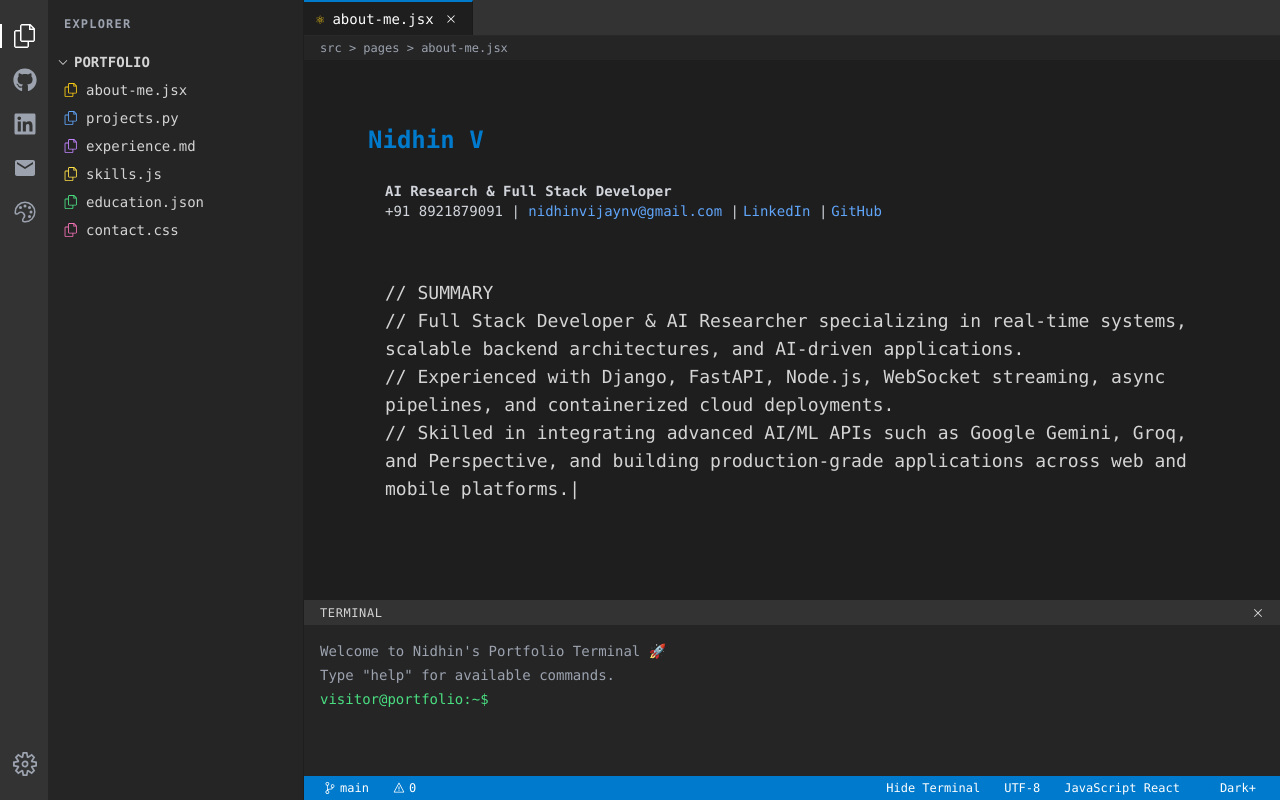
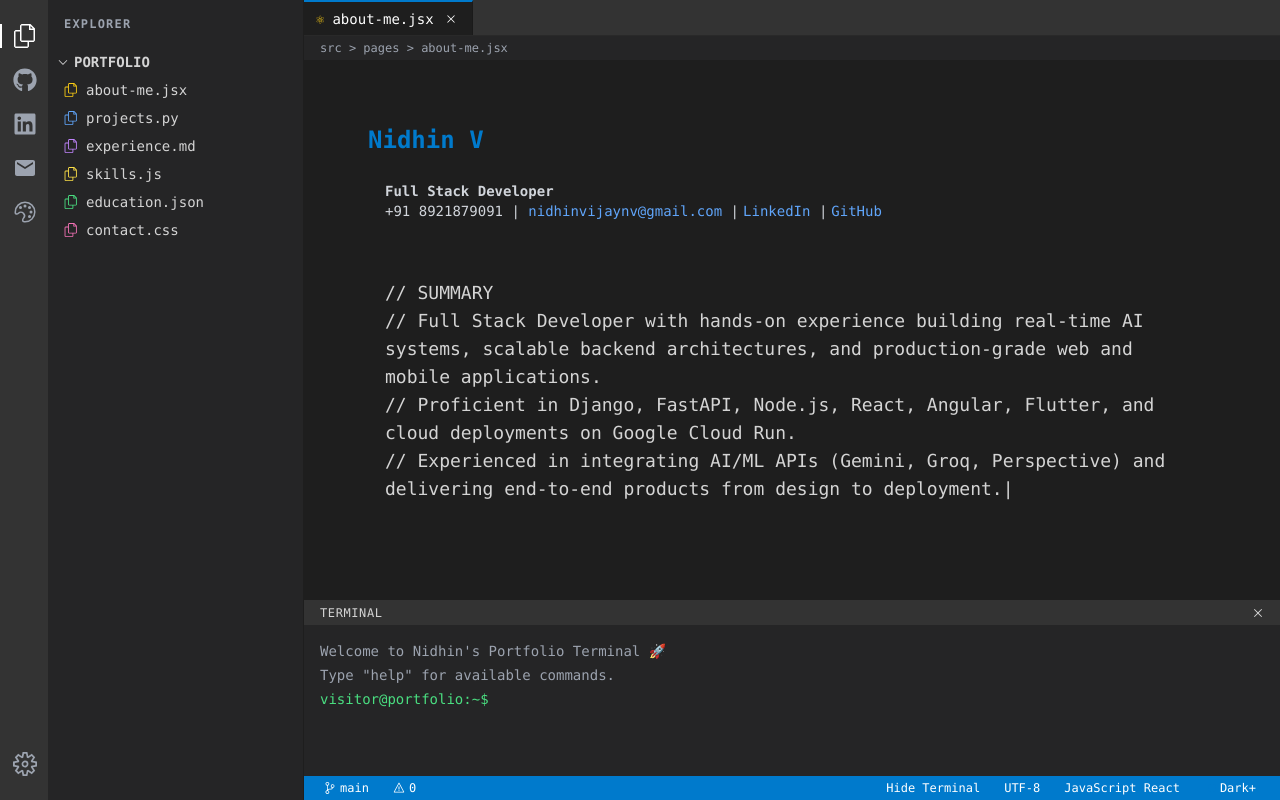
Before and after one commit to nidhinvijay/portfolio, a React (Vite) app: page / in a window 1280 px wide. Built offline with nearby package versions, Linux system fonts and the light colour scheme.

Commit message:
about fix

```diff
--- a/src/pages/About.jsx
+++ b/src/pages/About.jsx
@@ -21,7 +21,7 @@ const About = () => {
           className="mb-6 text-sm text-gray-300 p-4 rounded hover:bg-vscode-sidebar border border-transparent hover:border-blue-400 transition-all duration-300"
           whileHover={{ scale: 1.01, boxShadow: "0px 0px 8px rgba(59, 130, 246, 0.3)" }}
         >
-          <strong>AI Research & Full Stack Developer</strong><br />
+          <strong>Full Stack Developer</strong><br />
           +91 8921879091 | <a href="mailto:nidhinvijaynv@gmail.com" className="text-blue-400 hover:underline">nidhinvijaynv@gmail.com</a> |
           <a href="https://www.linkedin.com/in/nidhin-v-807353341/" className="text-blue-400 hover:underline ml-1">LinkedIn</a> |
           <a href="https://github.com/nidhinvijay" className="text-blue-400 hover:underline ml-1">GitHub</a>
@@ -33,9 +33,9 @@ const About = () => {
         >
           <TypeAnimation
             sequence={[`// SUMMARY
-// Full Stack Developer & AI Researcher specializing in real-time systems, scalable backend architectures, and AI-driven applications.
-// Experienced with Django, FastAPI, Node.js, WebSocket streaming, async pipelines, and containerized cloud deployments.
-// Skilled in integrating advanced AI/ML APIs such as Google Gemini, Groq, and Perspective, and building production-grade applications across web and mobile platforms.`,
+// Full Stack Developer with hands-on experience building real-time AI systems, scalable backend architectures, and production-grade web and mobile applications.
+// Proficient in Django, FastAPI, Node.js, React, Angular, Flutter, and cloud deployments on Google Cloud Run.
+// Experienced in integrating AI/ML APIs (Gemini, Groq, Perspective) and delivering end-to-end products from design to deployment.`,
               1000,
             ]}
             wrapper="pre"
```
